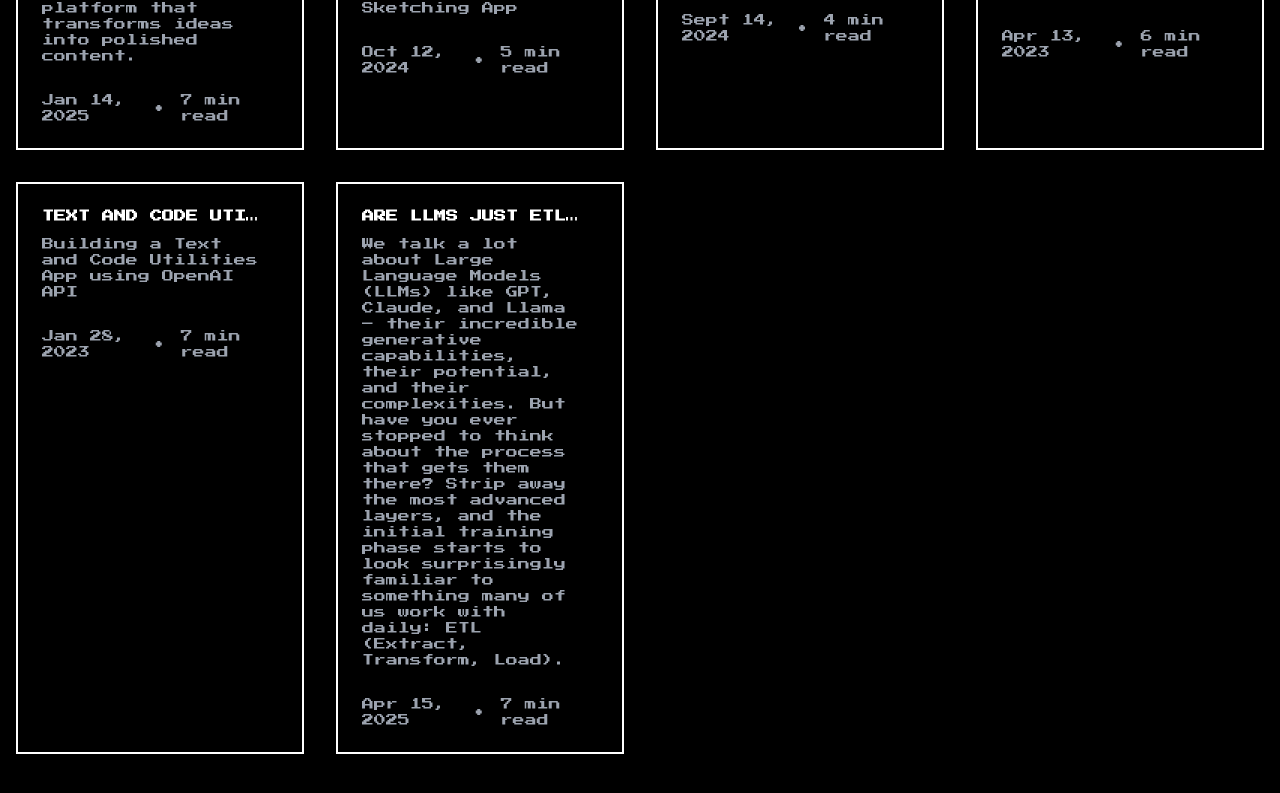
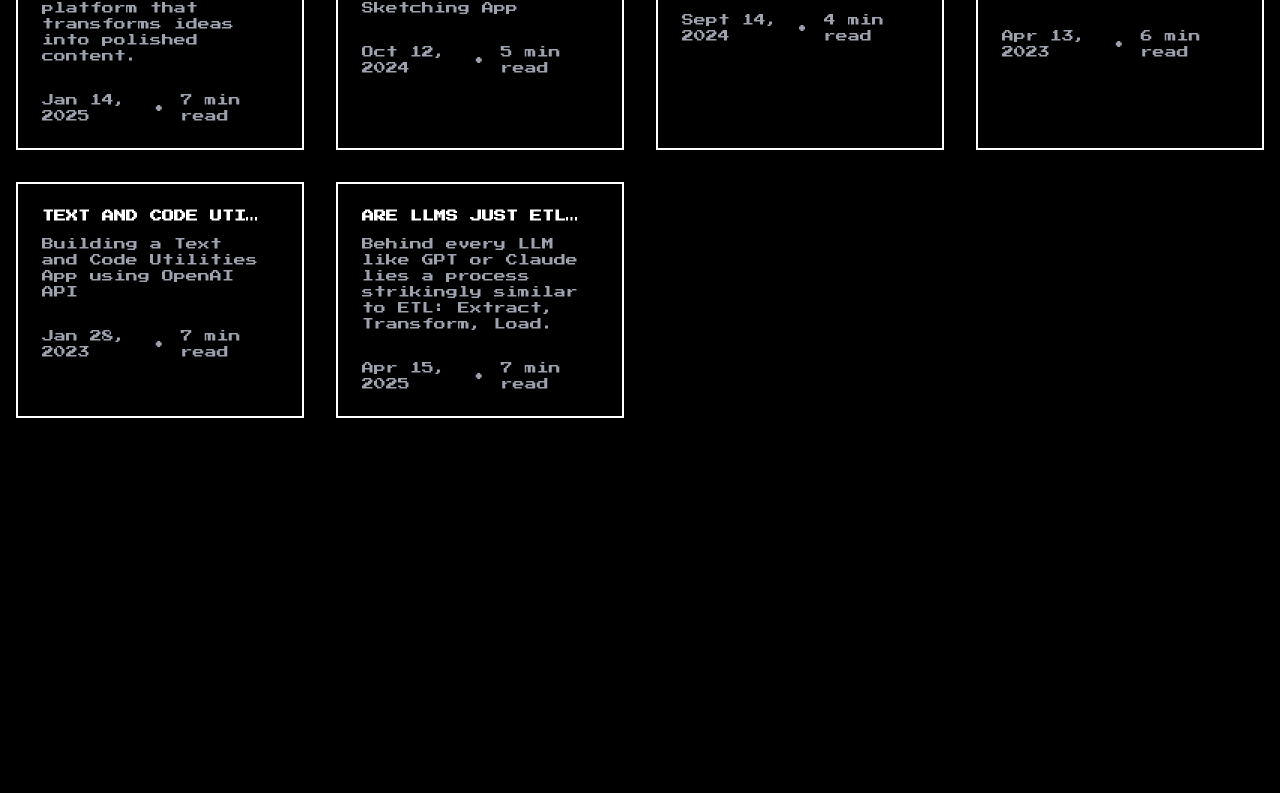
Before and after one commit to ayazmirza54/ai-gadgets, a React (Vite) app: page / in a window 1280 px wide. Shown: the part 1731-2524 px from the top of the page. After the commit the page ends 2237 px from the top, so only its background shows below. Built offline with nearby package versions, Linux system fonts and the light colour scheme.

Commit message:
Update App.tsx

```diff
--- a/src/App.tsx
+++ b/src/App.tsx
@@ -130,7 +130,7 @@ const blogPosts = [
    {
     id: 6,
     title: "Are LLMs Just ETL Pipelines on Steroids? Rethinking AI Training",
-    subtitle: "We talk a lot about Large Language Models (LLMs) like GPT, Claude, and Llama – their incredible generative capabilities, their potential, and their complexities. But have you ever stopped to think about the process that gets them there? Strip away the most advanced layers, and the initial training phase starts to look surprisingly familiar to something many of us work with daily: ETL (Extract, Transform, Load).",
+    subtitle: "Behind every LLM like GPT or Claude lies a process strikingly similar to ETL: Extract, Transform, Load.",
     date: "Apr 15, 2025",
     readTime: "7 min",
     source: "https://dev.to/ayazmirza54/are-llms-just-etl-pipelines-on-steroids-rethinking-ai-training-1i0c",
```
